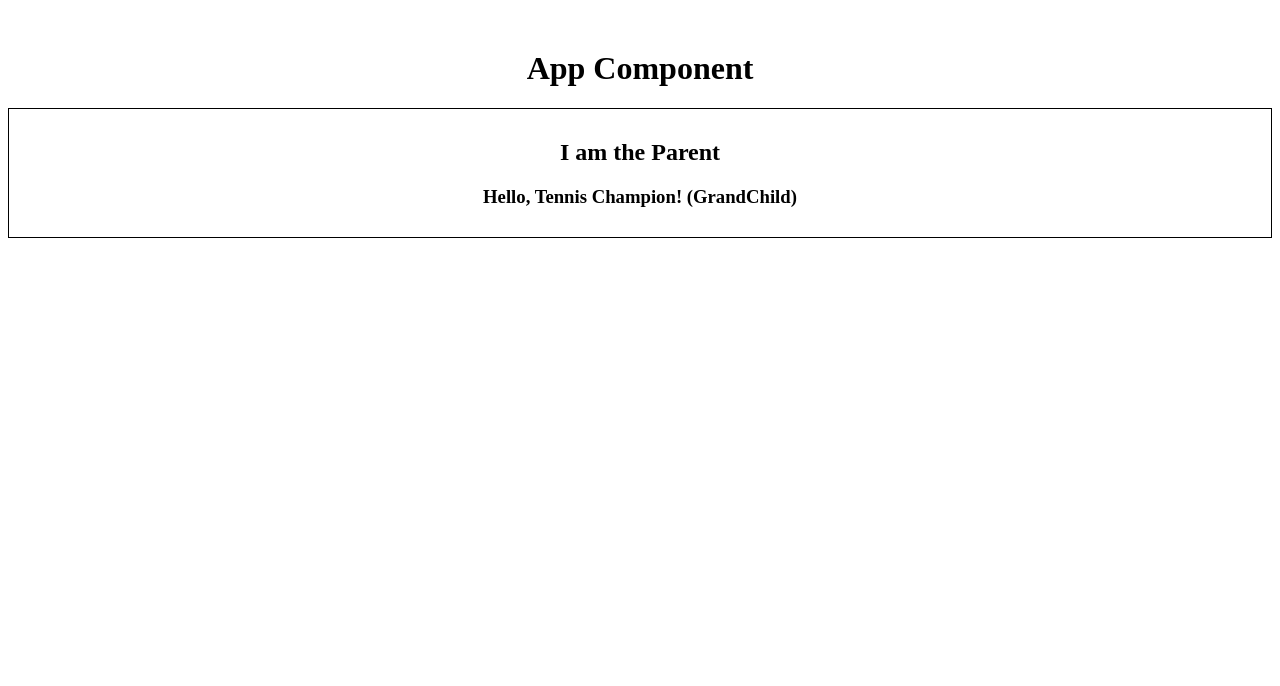
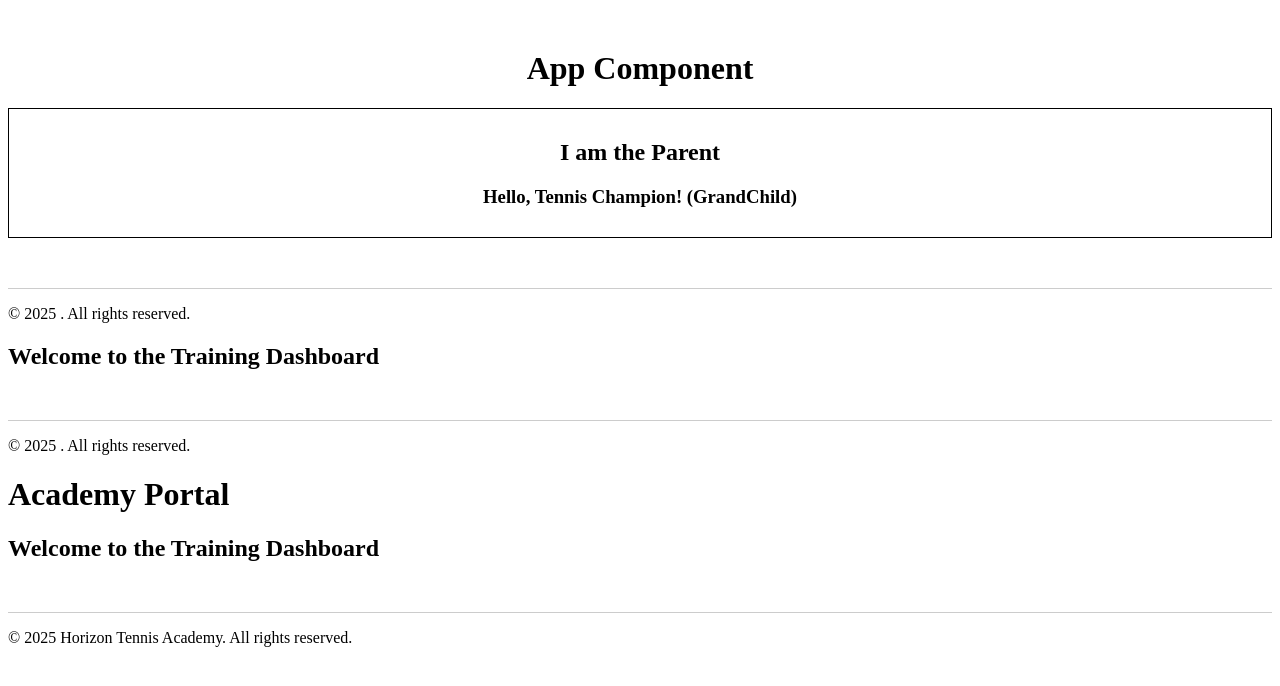
Before and after one commit to Atikkumar22/web-development, a React (Vite) app in the folder react/: page / in a window 1280 px wide. Shown: the top 686 px of the page. Built offline with nearby package versions, Linux system fonts and the light colour scheme.

Commit message:
feat: add Apps and Footer components, and integrate MainPage into main layout

```diff
--- /dev/null
+++ b/react/src/day4-prop drilling/Apps.jsx
@@ -0,0 +1,17 @@
+
+import React from 'react';
+import MainPage from './MainPage';
+
+function Apps() {
+  const name = "Horizon Tennis Academy";
+
+  return (
+    <div className="App">
+      <h1>Academy Portal</h1>
+      {/* Passing data to MainPage */}
+      <MainPage academyName={name} />
+    </div>
+  );
+}
+
+export default Apps;
--- /dev/null
+++ b/react/src/day4-prop drilling/Footer.jsx
@@ -0,0 +1,12 @@
+// Footer.jsx
+import React from 'react';
+
+const Footer = ({ academyName }) => {
+  return (
+    <footer style={{ marginTop: '50px', borderTop: '1px solid #ccc' }}>
+      <p>© 2025 {academyName}. All rights reserved.</p>
+    </footer>
+  );
+};
+
+export default Footer;
--- /dev/null
+++ b/react/src/day4-prop drilling/MainPage.jsx
@@ -0,0 +1,14 @@
+// MainPage.jsx
+import React from 'react';
+import Footer from './Footer';
+const MainPage = ({ academyName }) => {
+  return (
+    <main>
+      <h2>Welcome to the Training Dashboard</h2>
+      {/* Drilling happens here: Passing academyName to Footer */}
+      <Footer academyName={academyName} />
+    </main>
+  );
+};
+
+export default MainPage;
--- a/react/src/main.jsx
+++ b/react/src/main.jsx
@@ -12,7 +12,9 @@ import Services from './day3-structures/services/Services.jsx';
 // import './day3.css'
 
 import Prop from './day4-prop drilling/Prop.jsx';
-
+import Footer from './day4-prop drilling/Footer.jsx';
+import MainPage from './day4-prop drilling/MainPage.jsx';
+import Apps from './day4-prop drilling/Apps.jsx';
 
 createRoot(document.getElementById('root')).render(
   <StrictMode>
@@ -31,6 +33,9 @@ createRoot(document.getElementById('root')).render(
 
     {/* DAY4 */}
     <Prop />
+    <Footer />
+    <MainPage />
+    <Apps />
 
   </StrictMode>
 )
```
